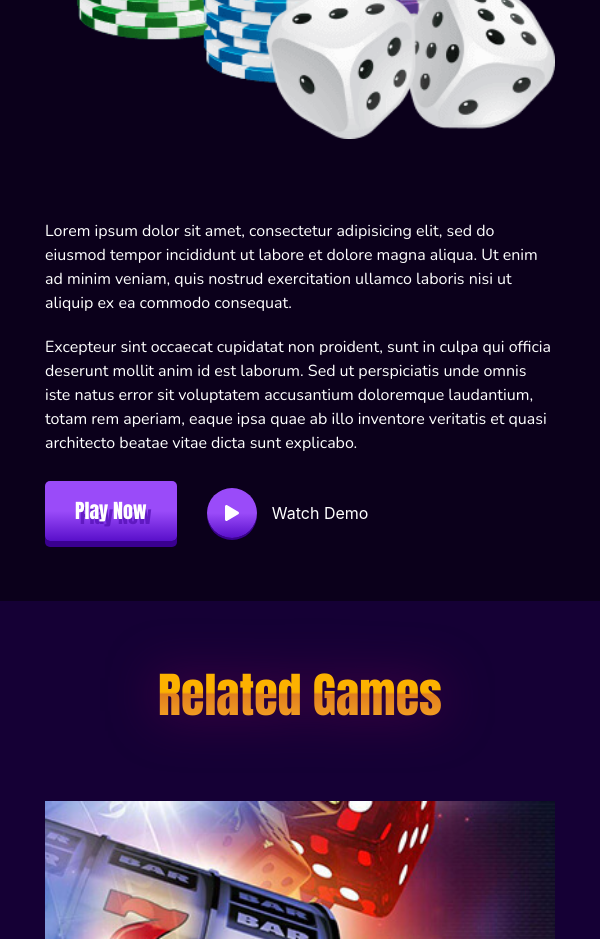
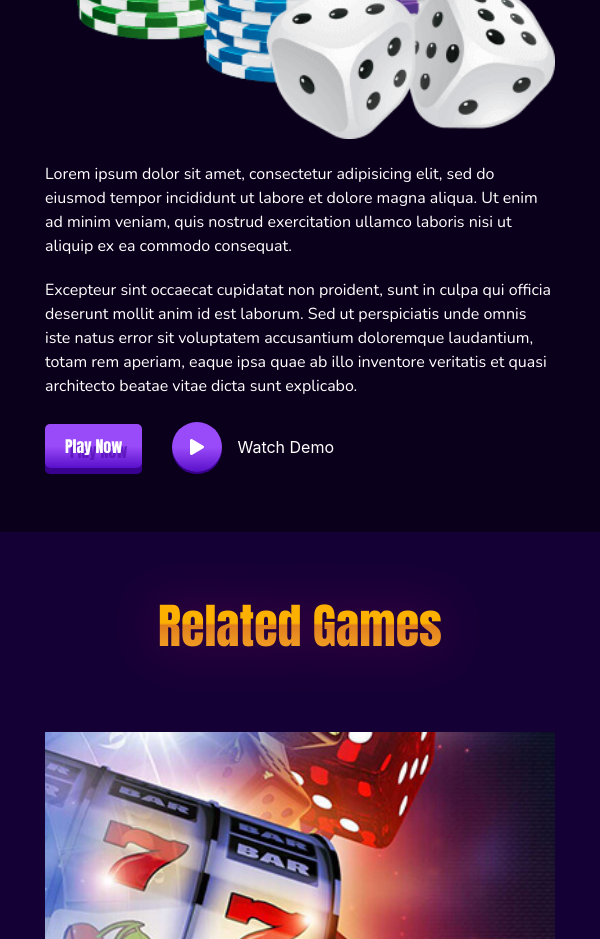
Before and after one commit to jonyrahman626/Jackpot-React, a React (Create React App) app: page /about in a window 600 px wide. Shown: the part 800-1739 px from the top of the page. Built offline with nearby package versions, Linux system fonts and the light colour scheme.

Commit message:
Responsive

```diff
--- a/src/components/AboutGame/AboutGameResponsive.css
+++ b/src/components/AboutGame/AboutGameResponsive.css
@@ -12,6 +12,15 @@
 
     .abou_clie {
         padding-top: 0;
+    }
+
+    .about_play {
+        padding-top: 23px;
+    }
+
+    .about_play .paly_1st {
+        padding: 10px 20px;
+        font-size: 16px;
     }
 }
 
```
